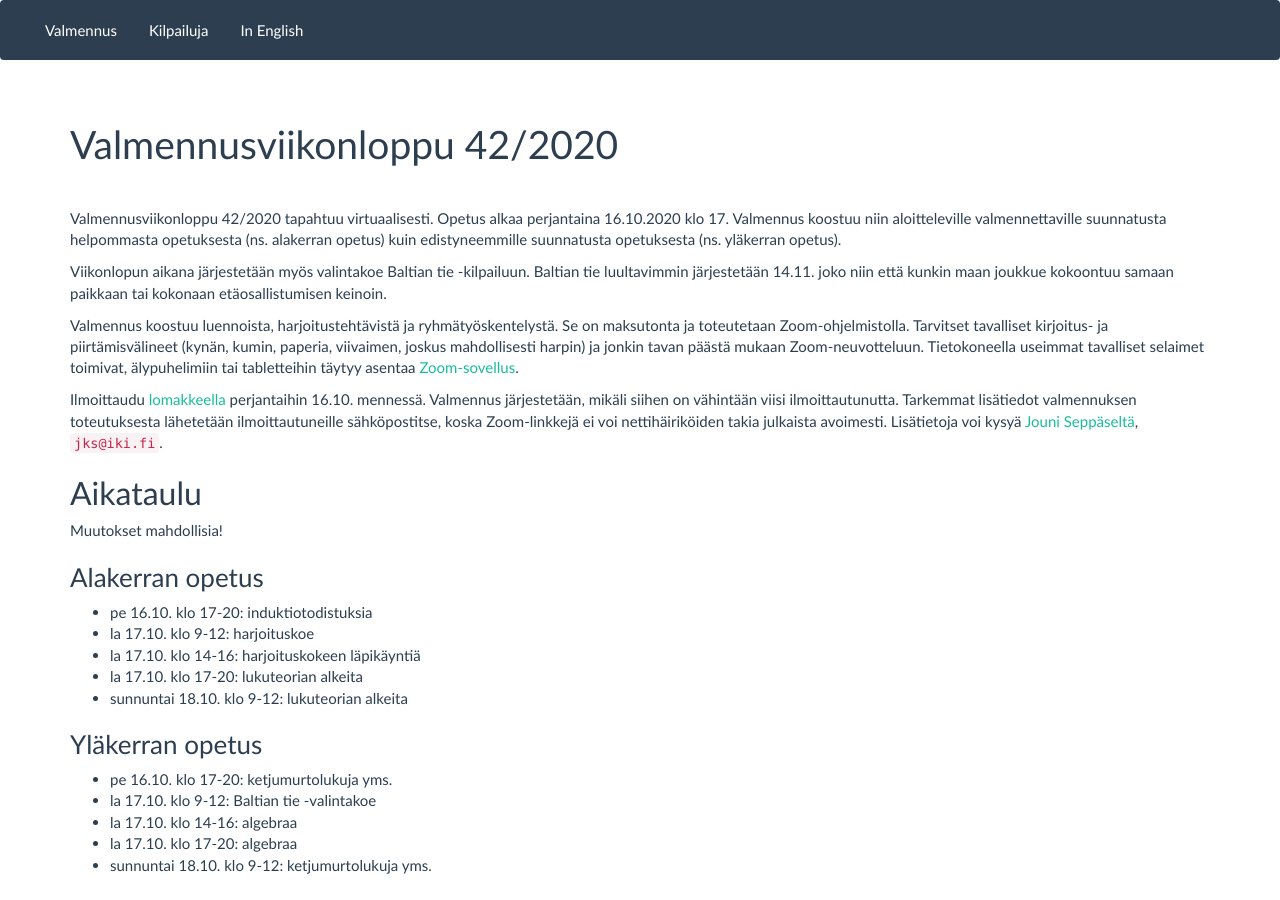
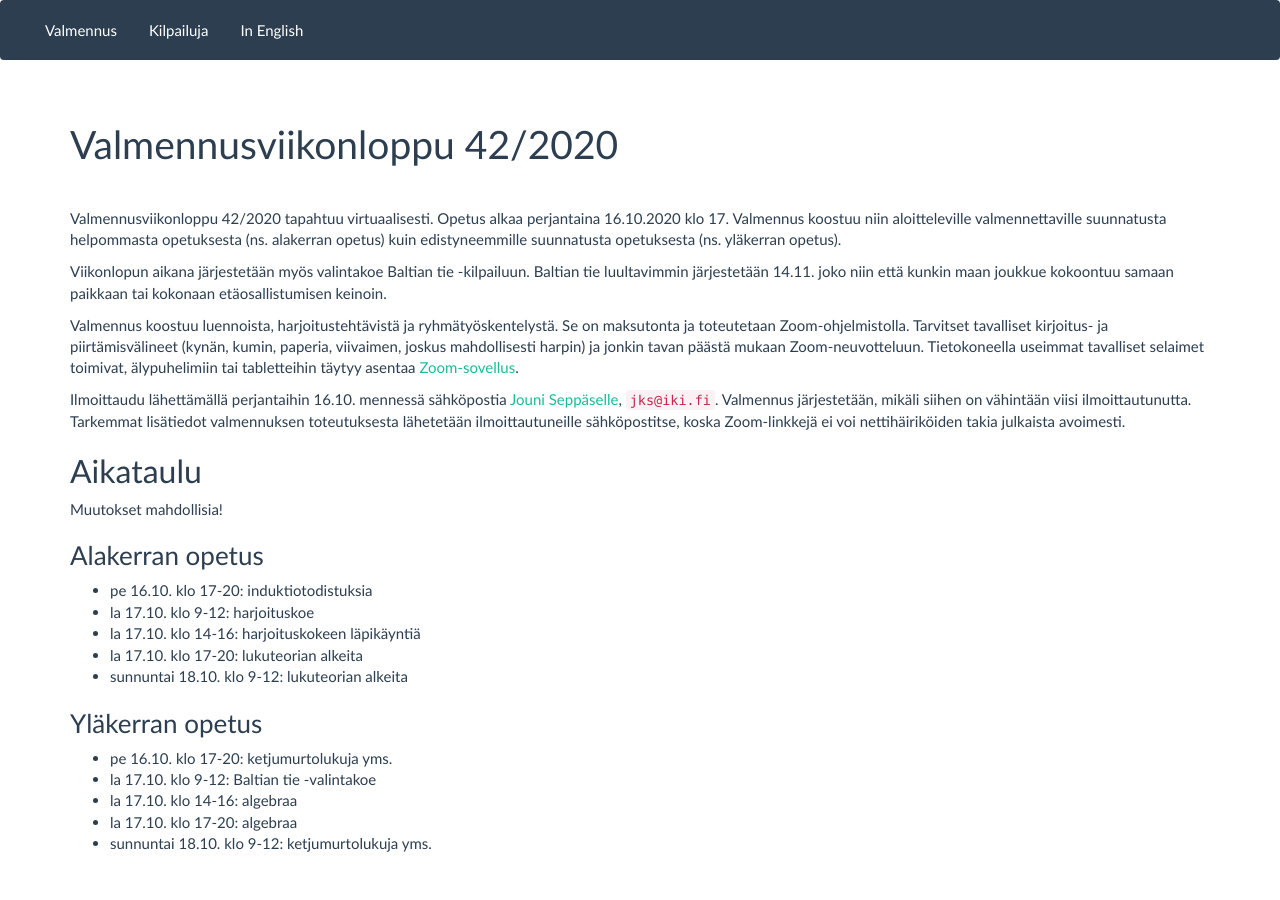
Before and after one commit to matematiikkakilpailut/matematiikkakilpailut.github.io, a Jekyll site: the page built from aikataulu/2020W42/index.md, in a window 1280 px wide. Built offline with Jekyll 4.4.1, drawn with Linux system fonts in a browser that asks for light colours.

Commit message:
Revert "Ilmoittautumislomake"
This reverts commit c3cd929cca72ea5de9becd5d75ef77565a1009ac.

```diff
--- a/aikataulu/2020W42/index.md
+++ b/aikataulu/2020W42/index.md
@@ -58,14 +58,12 @@ viivaimen, joskus mahdollisesti harpin) ja jonkin tavan päästä mukaan
 Zoom-neuvotteluun. Tietokoneella useimmat tavalliset selaimet toimivat,
 älypuhelimiin tai tabletteihin täytyy asentaa [Zoom-sovellus](https://zoom.us/download).
 
-Ilmoittaudu [lomakkeella] perjantaihin 16.10. mennessä.
+Ilmoittaudu lähettämällä perjantaihin 16.10. mennessä sähköpostia
+[Jouni Seppäselle](mailto:jks@iki.fi), `jks@iki.fi`.
 Valmennus järjestetään, mikäli siihen on vähintään viisi ilmoittautunutta.
 Tarkemmat lisätiedot valmennuksen toteutuksesta lähetetään
 ilmoittautuneille sähköpostitse, koska Zoom-linkkejä ei voi nettihäiriköiden
 takia julkaista avoimesti.
-Lisätietoja voi kysyä [Jouni Seppäseltä](mailto:jks@iki.fi), `jks@iki.fi`.
-
-[lomakkeella]: https://docs.google.com/forms/d/e/1FAIpQLSd8ZiA409Uhf0slLyinwYhlB3RCoky6F4darN999Di_0MujIg/viewform?hl=fi
 
 
 ## Aikataulu
```
Also changed, not shown: other parts of aikataulu/2020W42/index.md (+1 -1 lines).
